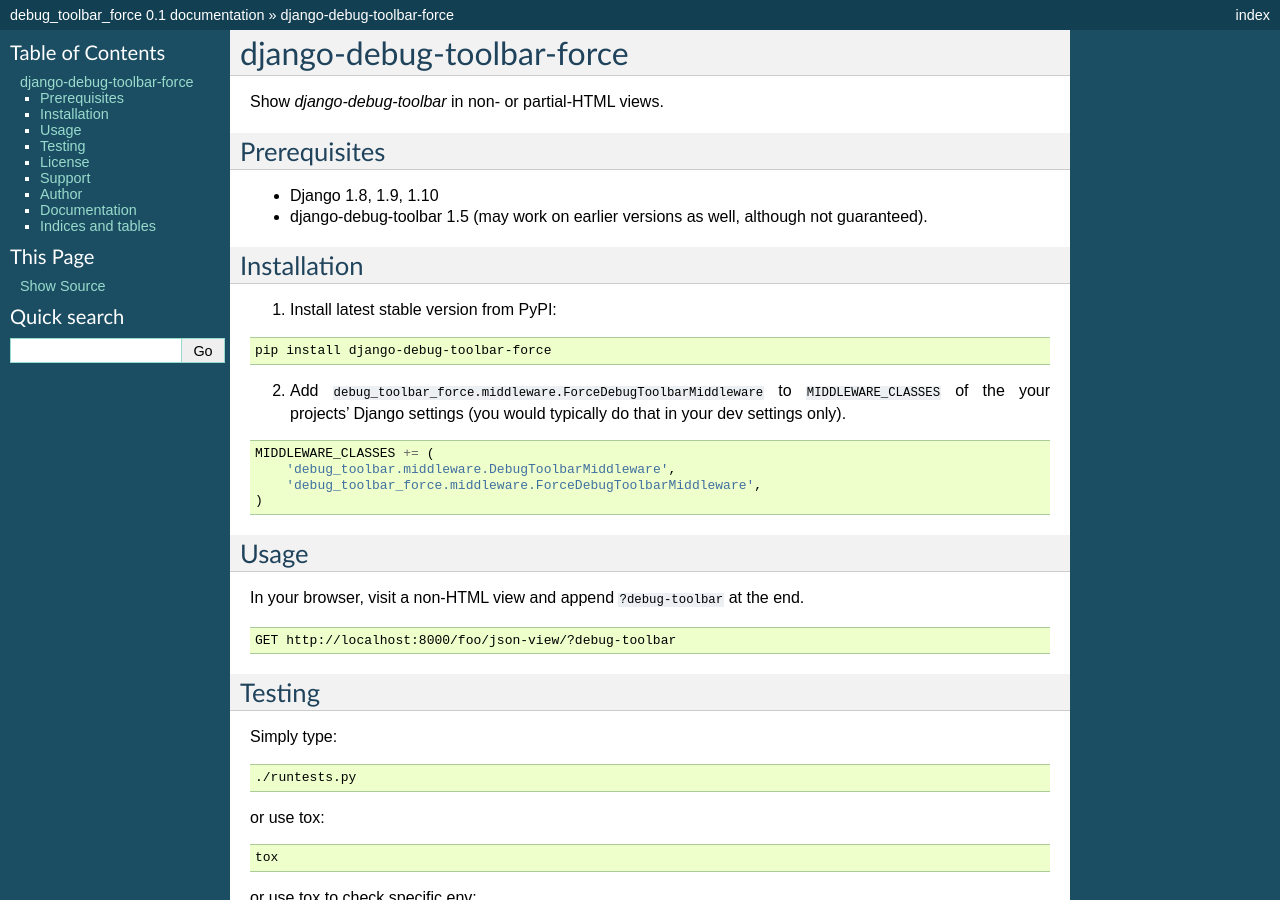
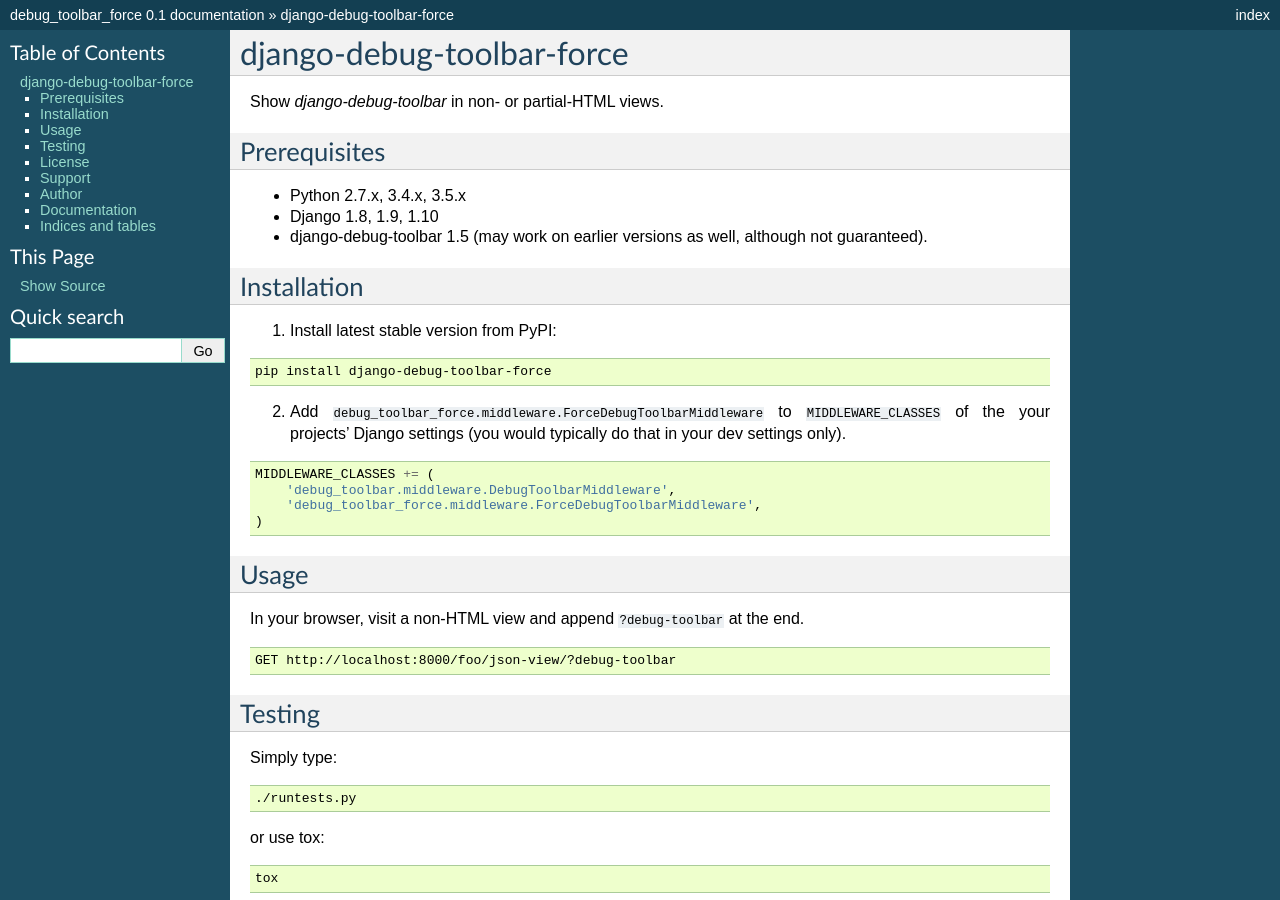
Before and after one commit to barseghyanartur/django-debug-toolbar-force, a Sphinx documentation site: the page built from docs/index.rst, in a window 1280 px wide and 900 px high. Built offline with Sphinx 7.4.7, drawn with Linux system fonts in a browser that asks for light colours; pages that are not in the unit, such as notebooks, are missing from menus.

Commit message:
docs updated

```diff
--- a/README.rst
+++ b/README.rst
@@ -5,6 +5,7 @@
 
 Prerequisites
 =============
+- Python 2.7.x, 3.4.x, 3.5.x
 - Django 1.8, 1.9, 1.10
 - django-debug-toolbar 1.5 (may work on earlier versions as well, although
   not guaranteed).
--- a/docs/index.rst
+++ b/docs/index.rst
@@ -5,6 +5,7 @@
 
 Prerequisites
 =============
+- Python 2.7.x, 3.4.x, 3.5.x
 - Django 1.8, 1.9, 1.10
 - django-debug-toolbar 1.5 (may work on earlier versions as well, although
   not guaranteed).
```
